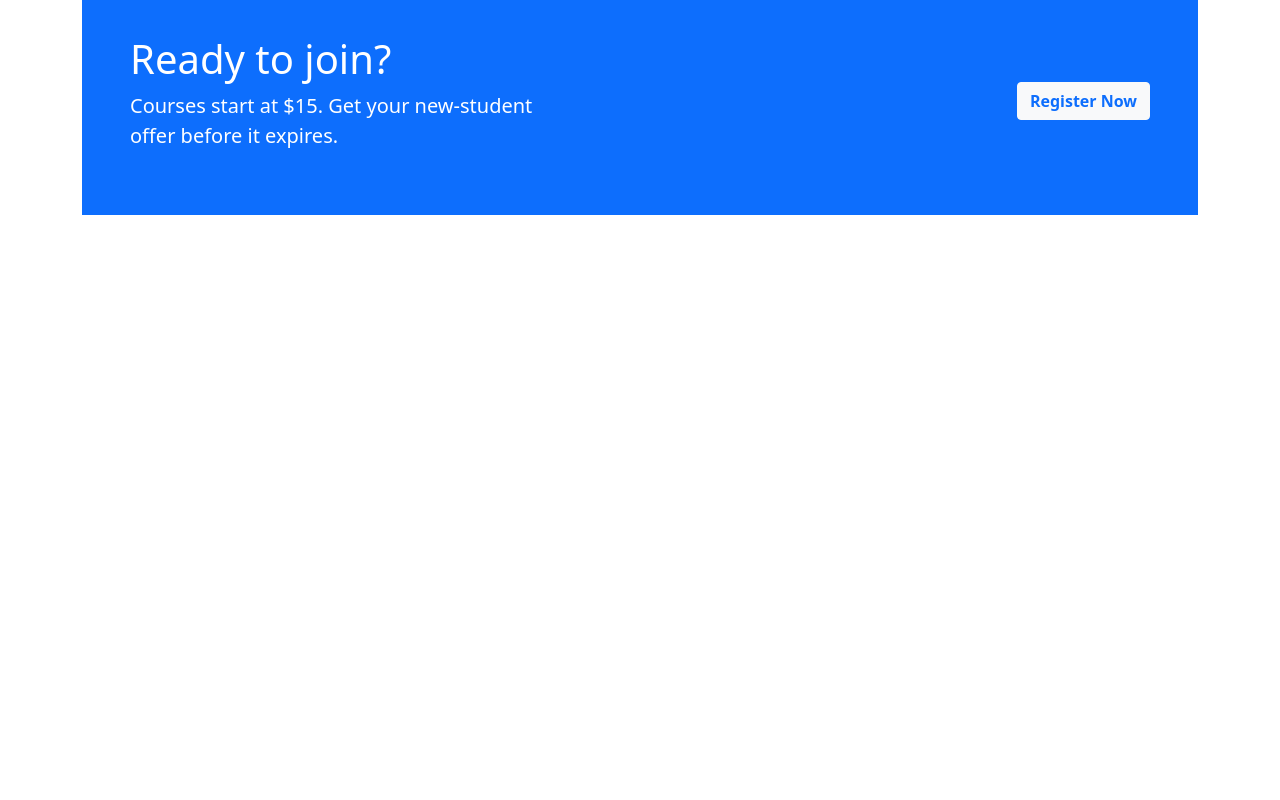
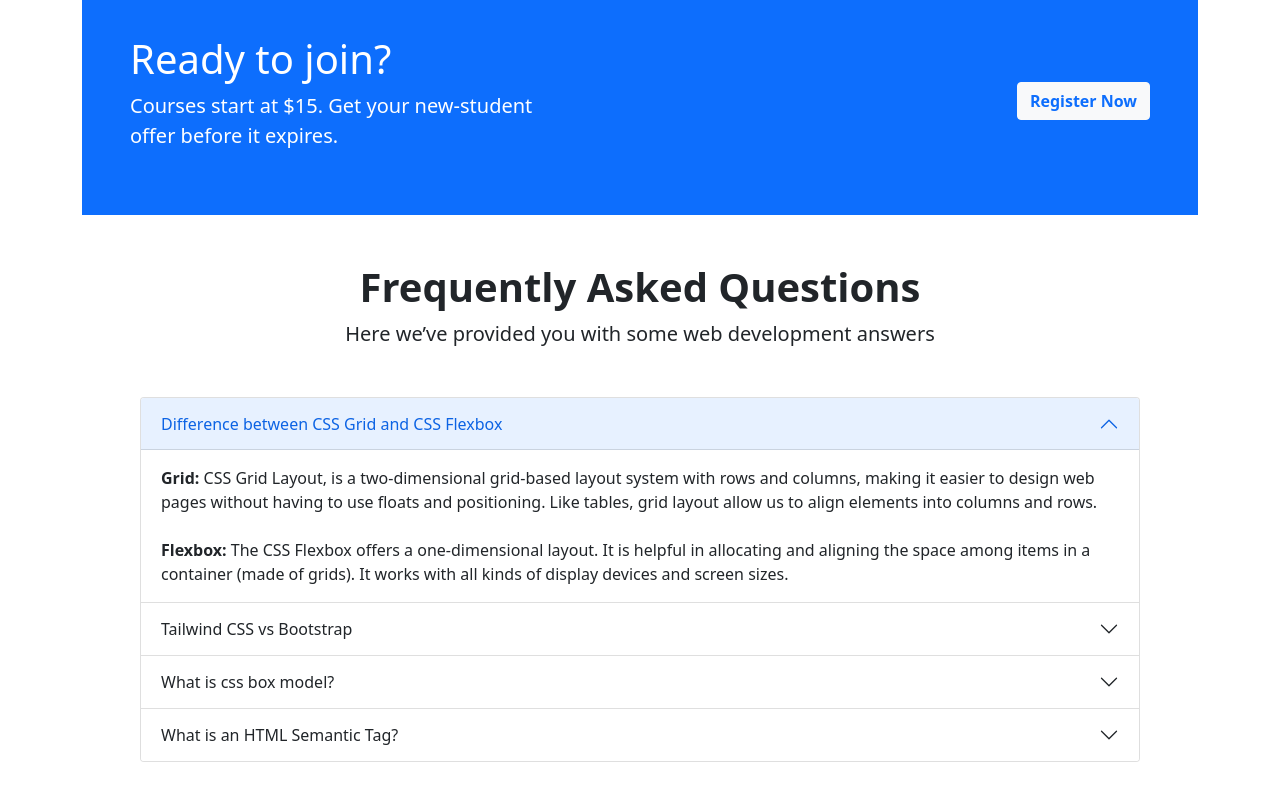
Before and after one commit to a-rayhan/educazz, a plain HTML site: page index.html in a window 1280 px wide. Shown: the part 1531-2331 px from the top of the page. Before the commit the page ends 1794 px from the top, so only its background shows below. Drawn offline with nearby package versions, Linux system fonts and the light colour scheme.

Commit message:
add faq sections with answers

```diff
--- a/index.html
+++ b/index.html
@@ -302,7 +302,85 @@
                     </div>
                 </div>
             </div>
-          </section>
+        </section>
+
+        <!--==================== FAQ/ACCORDIAN ====================-->
+        <section class="mb-5">
+
+            <!-- accordian headline -->
+            <div class="text-center mb-5">
+                <h1 class="fw-bold">
+                    Frequently Asked Questions
+                </h1>
+
+                <p class="fs-5 px-sm-5">
+                    Here we’ve provided you with some web development answers
+                </p>
+            </div>
+
+
+            <div class="accordion mx-lg-auto" style="max-width: 1000px;" id="accordionExample">
+
+                <!-- accordian - 1 -->
+                <div class="accordion-item">
+                  <h2 class="accordion-header" id="headingOne">
+                    <button class="accordion-button" type="button" data-bs-toggle="collapse" data-bs-target="#collapseOne" aria-expanded="true" aria-controls="collapseOne">
+                        Difference between CSS Grid and CSS Flexbox
+                    </button>
+                  </h2>
+                  <div id="collapseOne" class="accordion-collapse collapse show" aria-labelledby="headingOne" data-bs-parent="#accordionExample">
+                    <div class="accordion-body">
+                        <b>Grid:</b> CSS Grid Layout, is a two-dimensional grid-based layout system with rows and columns, making it easier to design web pages without having to use floats and positioning. Like tables, grid layout allow us to align elements into columns and rows.
+                        <br>
+                        <br>
+                        <b>Flexbox:</b> The CSS Flexbox offers a one-dimensional layout. It is helpful in allocating and aligning the space among items in a container (made of grids). It works with all kinds of display devices and screen sizes.
+                    </div>
+                  </div>
+                </div>
+
+                <!-- accordian - 2 -->
+                <div class="accordion-item">
+                  <h2 class="accordion-header" id="headingTwo">
+                    <button class="accordion-button collapsed" type="button" data-bs-toggle="collapse" data-bs-target="#collapseTwo" aria-expanded="false" aria-controls="collapseTwo">
+                        Tailwind CSS vs Bootstrap
+                    </button>
+                  </h2>
+                  <div id="collapseTwo" class="accordion-collapse collapse" aria-labelledby="headingTwo" data-bs-parent="#accordionExample">
+                    <div class="accordion-body">
+                        Bootstrap comes with a set of pre-styled responsive, mobile-first components that possess a definite UI kit. Tailwind CSS uses a set of utility classes to create a neat UI with more flexibility and uniqueness. Sites created using Bootstrap follow the generic pattern that makes them look identical.
+                    </div>
+                  </div>
+                </div>
+
+                <!-- accordian - 3 -->
+                <div class="accordion-item">
+                  <h2 class="accordion-header" id="headingThree">
+                    <button class="accordion-button collapsed" type="button" data-bs-toggle="collapse" data-bs-target="#collapseThree" aria-expanded="false" aria-controls="collapseThree">
+                      What is css box model?
+                    </button>
+                  </h2>
+                  <div id="collapseThree" class="accordion-collapse collapse" aria-labelledby="headingThree" data-bs-parent="#accordionExample">
+                    <div class="accordion-body">
+                        In CSS, the term "box model" is used when talking about design and layout. The CSS box model is essentially a box that wraps around every HTML element.
+                    </div>
+                  </div>
+                </div>
+
+                <!-- accordian - 4 -->
+                <div class="accordion-item">
+                    <h2 class="accordion-header" id="headingThree">
+                      <button class="accordion-button collapsed" type="button" data-bs-toggle="collapse" data-bs-target="#collapseThree" aria-expanded="false" aria-controls="collapseThree">
+                        What is an HTML Semantic Tag?
+                      </button>
+                    </h2>
+                    <div id="collapseThree" class="accordion-collapse collapse" aria-labelledby="headingThree" data-bs-parent="#accordionExample">
+                      <div class="accordion-body">
+                        The HTML semantics refers to the tags that provide meaning to an HTML page rather than just presentation. It makes HTML more comprehensible by better defining the different sections and layout of web pages.
+                      </div>
+                    </div>
+                </div>
+            </div>
+        </section>
 
 
 
```
